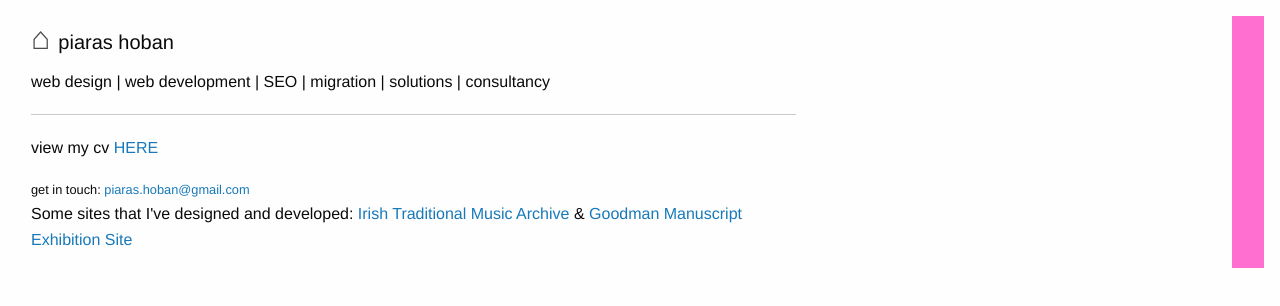
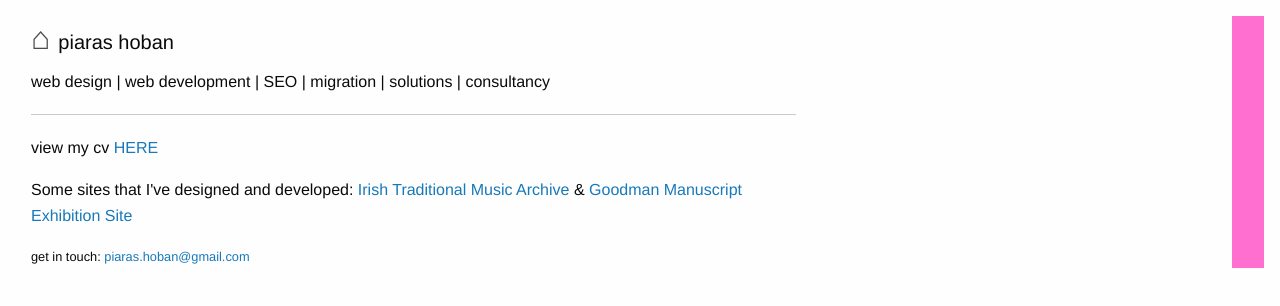
Before and after one commit to phoban01/phoban01.github.io, a website: page index.html in a window 1280 px wide. Drawn offline with Linux system fonts and the light colour scheme.

Commit message:
Update index.html

```diff
--- a/index.html
+++ b/index.html
@@ -29,12 +29,8 @@
 				</ul>
 				<hr>
 				<p>view my cv <a href="https://docs.piarashoban.com/cv_gen102017.pdf" target="_blank">HERE</a></p>
+				<p>Some sites that I've designed and developed: <a href="https:/www.itma.ie" target="_blank">Irish Traditional Music Archive</a> &amp; <a href="http://goodman.itma.ie" target="_blank">Goodman Manuscript Exhibition Site</a></p>
 				<small>get in touch: <a href="mailto:piaras.hoban@gmail.com">piaras.hoban@gmail.com</a></small>
-			</div>
-		</div>
-		<div class="row">
-			<div class="small-12 medium-10 large-8 end columns">
-				<p>Some sites that I've designed and developed: <a href="https:/www.itma.ie" target="_blank">Irish Traditional Music Archive</a> &amp; <a href="http://goodman.itma.ie" target="_blank">Goodman Manuscript Exhibition Site</a></p>
 			</div>
 		</div>
 	</main>
```
